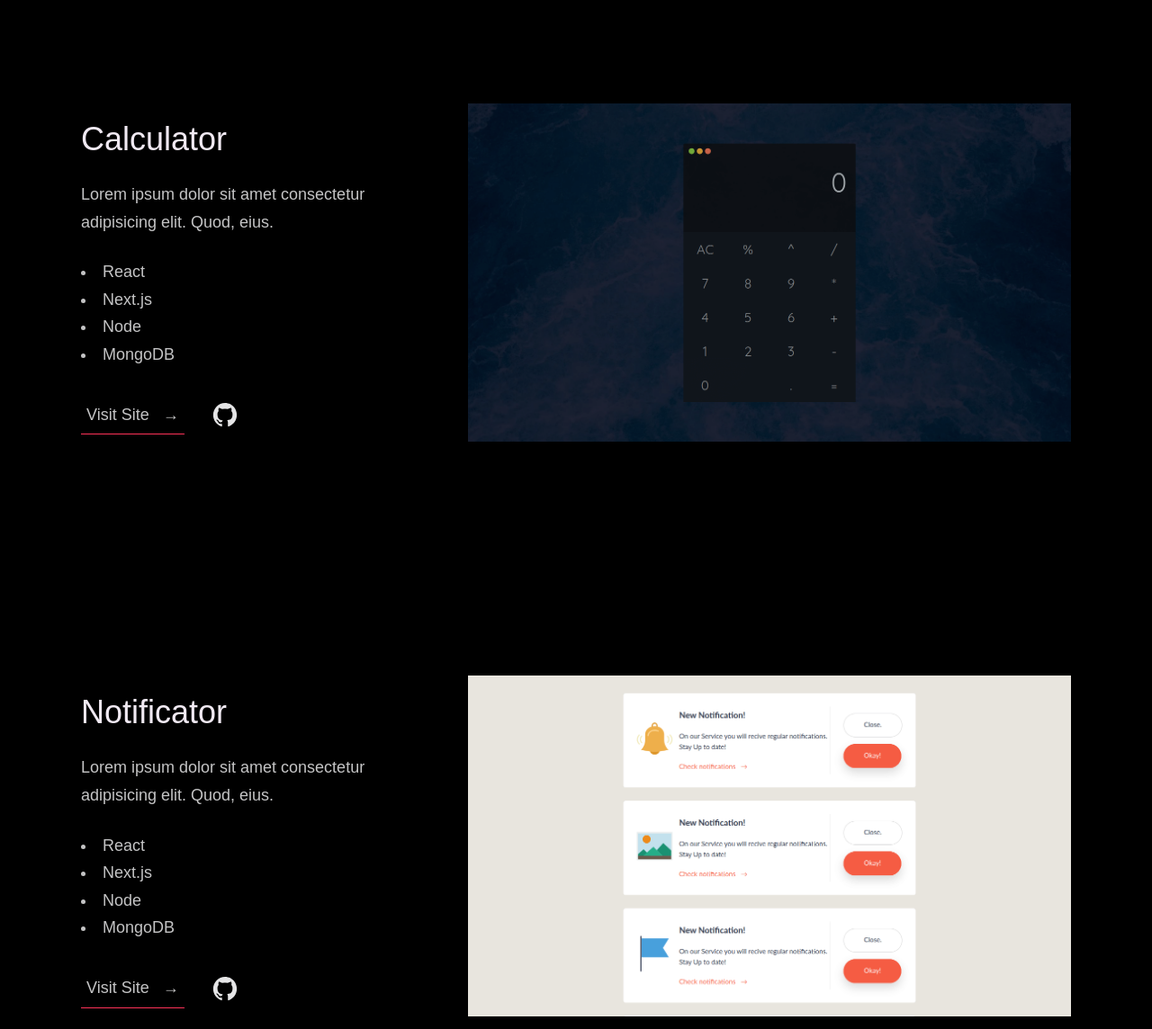
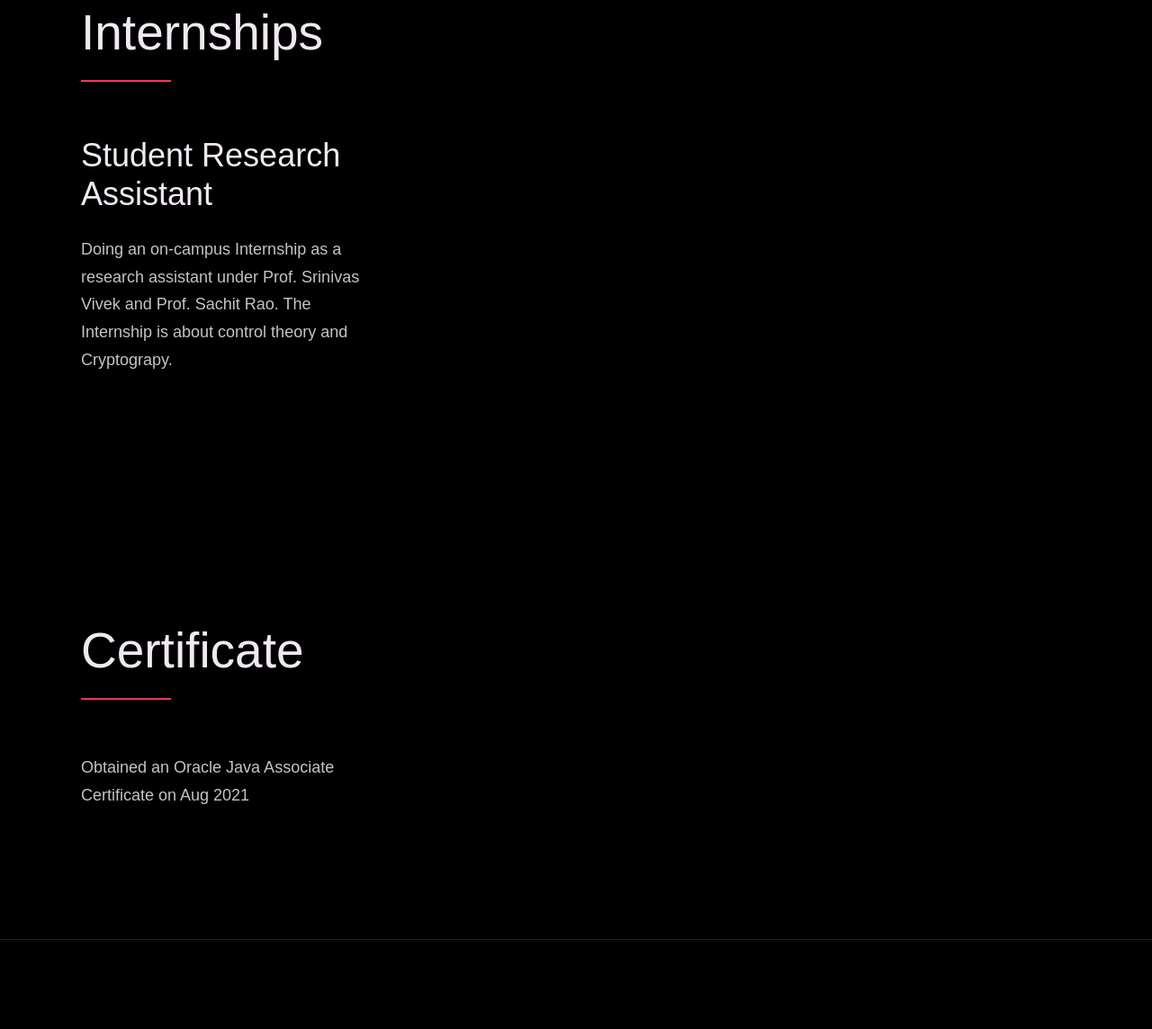
Before and after one commit to maruthisriram/maruthisriram, a website built with Parcel: page index.html in a window 1280 px wide. Shown: the part 1592-2736 px from the top of the page at 90% size. Built offline with nearby package versions, Linux system fonts and the light colour scheme; files whose address does not match are found by name.

Commit message:
Commit-3

```diff
--- a/index.html
+++ b/index.html
@@ -70,96 +70,27 @@
               <li>React Js</li>
               <li>Android Studio</li>
               <li>Flutter</li>
-
-
             </ul>
-
-            <div class="work__links">
-              <a href="https://nisar.surge.sh" target="_blank" class="link__text">
-                Visit Site <span>&rarr;</span>
-              </a>
-              <a href="https://github.com/nisarhassan12/portfolio" title="View Source Code" target="_blank">
-                <img src="./img/github.svg" class="work__code" alt="GitHub">
-              </a>
-            </div>
-          </div>
-          <div class="work__image-box">
-            <img src="./img/project-1.png" class="work__image" alt="Project 1" />
           </div>
         </div>
 
         <div class="work__box">
           <div class="work__text">
-            <h3>Calculator</h3>
-            <p>
-              Lorem ipsum dolor sit amet consectetur adipisicing elit. Quod,
-              eius.
-            </p>
-            <ul class="work__list">
-              <li>React</li>
-              <li>Next.js</li>
-              <li>Node</li>
-              <li>MongoDB</li>
-            </ul>
-
-            <div class="work__links">
-              <a href="#" class="link__text">
-                Visit Site <span>&rarr;</span>
-              </a>
-              <a href="#">
-                <img src="./img/github.svg" class="work__code" title="View Source Code" alt="GitHub">
-              </a>
-            </div>
-          </div>
-          <div class="work__image-box">
-            <img src="./img/project-2.png" class="work__image" alt="Project 1" />
+            <h2>Internships</h2>
+              <h3>Student Research Assistant</h3>
+              <p>
+                Doing an on-campus Internship as a research assistant under Prof. Srinivas Vivek
+                and Prof. Sachit Rao. The Internship is about control theory and Cryptograpy.
+              </p>
           </div>
         </div>
 
         <div class="work__box">
           <div class="work__text">
-            <h3>Notificator</h3>
-            <p>
-              Lorem ipsum dolor sit amet consectetur adipisicing elit. Quod,
-              eius.
-            </p>
-            <ul class="work__list">
-              <li>React</li>
-              <li>Next.js</li>
-              <li>Node</li>
-              <li>MongoDB</li>
-            </ul>
-
-            <div class="work__links">
-              <a href="#" class="link__text">
-                Visit Site <span>&rarr;</span>
-              </a>
-              <a href="#">
-                <img src="./img/github.svg" class="work__code" title="View Source Code" alt="GitHub">
-              </a>
-            </div>
-          </div>
-          <div class="work__image-box">
-            <img src="./img/project-3.png" class="work__image" alt="Project 3" />
+            <h2>Certificate</h2>
+              <p>Obtained an Oracle Java Associate Certificate on Aug 2021</p>
           </div>
         </div>
-      </div>
-    </div>
-  </section>
-
-  <!-- ***** Clients ***** -->
-
-  <section class="client" id="clients">
-    <div class="row">
-      <h2>Clients</h2>
-      <div class="client__logos">
-        <!-- Add logos of the clients or companies you'have worked with. -->
-        <img src="./img/ronjones.png" class="client__logo" alt="Company 2" />
-        <img src="./img/goldengrid.png" class="client__logo" alt="Company 3" />
-        <img src="./img/bullseye.png" class="client__logo" alt="Company 1" />
-        <img src="./img/mighty-furnitures.png" class="client__logo" alt="Company 1" />
-        <img src="./img/fastlane.png" class="client__logo" alt="Company 3" />
-        <img src="./img/chippy.png" class="client__logo" alt="Company 1" />
       </div>
     </div>
   </section>
```
